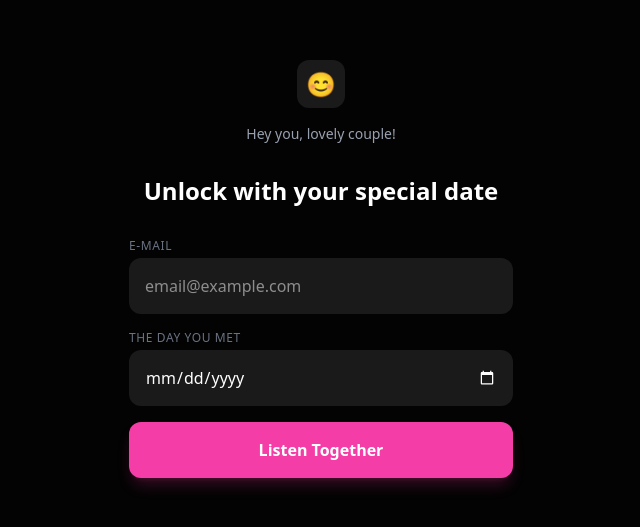
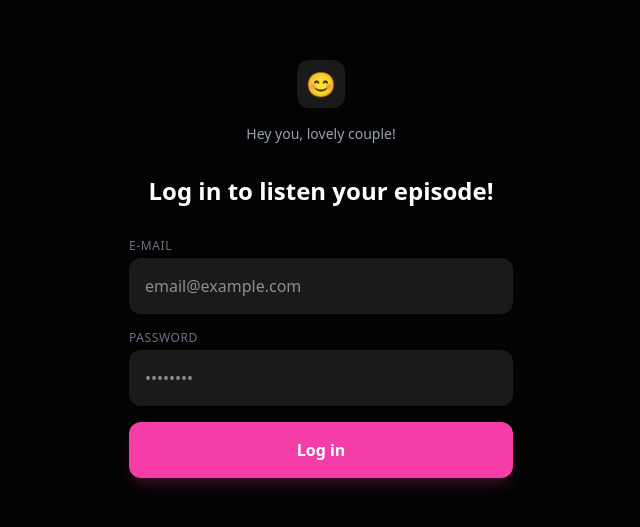
Before and after one commit to ourlovepodcast/our-love-podcast-app, a Next.js app: page /1 in a window 1280 px wide. Shown: the part 131-658 px from the top of the page, without its empty margins (319-959 px from the left). Built offline with nearby package versions, Linux system fonts and the light colour scheme.

Commit message:
Update page.tsx

```diff
--- a/app/[recordId]/page.tsx
+++ b/app/[recordId]/page.tsx
@@ -21,22 +21,9 @@ export default function PodcastPortal({ params }: { params: Promise<{ recordId:
     return `${minutes.toString().padStart(2, '0')}:${seconds.toString().padStart(2, '0')}`;
   };
 
-  /**
-   * IMPORTANT: This converts the browser's date (2006-05-18)
-   * to your exact Airtable format (5/18/2006).
-   */
-  const formatAirtableDate = (dateString: string) => {
-    if (!dateString) return '';
-    const [year, month, day] = dateString.split('-');
-    // Number() or parseInt() removes the leading zero from 05 to make it 5
-    return `${Number(month)}/${Number(day)}/${year}`;
-  };
-
   const handleUnlock = async (e: React.FormEvent) => {
     e.preventDefault();
     setError('');
-
-    const formattedPassword = formatAirtableDate(auth.password);
 
     const res = await fetch('/api/unlock', {
       method: 'POST',
@@ -44,7 +31,7 @@ export default function PodcastPortal({ params }: { params: Promise<{ recordId:
       body: JSON.stringify({
         recordId,
         email: auth.email,
-        password: formattedPassword
+        password: auth.password
       }),
     });
 
@@ -69,7 +56,7 @@ export default function PodcastPortal({ params }: { params: Promise<{ recordId:
               <span className="text-2xl">😊</span>
             </div>
             <p className="text-gray-400 text-sm">Hey you, lovely couple!</p>
-            <h2 className="text-2xl font-bold leading-tight">Unlock with your special date</h2>
+            <h2 className="text-2xl font-bold leading-tight">Log in to listen your episode!</h2>
 
           <form onSubmit={handleUnlock} className="space-y-4 text-left">
             <div>
@@ -83,21 +70,21 @@ export default function PodcastPortal({ params }: { params: Promise<{ recordId:
               />
             </div>
             <div>
-              <label className="block text-xs font-medium text-gray-500 mb-1 uppercase tracking-wider">The Day You Met</label>
+              <label className="block text-xs font-medium text-gray-500 mb-1 uppercase tracking-wider">Password</label>
               <input
-                type="date"
+                type="password"
                 required
-                className="w-full bg-[#1A1A1A] border-none text-white p-4 rounded-xl focus:ring-1 focus:ring-[#F53DA8] outline-none transition-all color-scheme-dark"
+                className="w-full bg-[#1A1A1A] border-none text-white p-4 rounded-xl focus:ring-1 focus:ring-[#F53DA8] outline-none transition-all"
+                placeholder="••••••••"
                 onChange={(e) => setAuth({...auth, password: e.target.value})}
               />
             </div>
             <button type="submit" className="w-full bg-[#F53DA8] hover:bg-[#D4348F] text-white font-bold py-4 rounded-xl transition-all shadow-lg shadow-pink-500/20 active:scale-95">
-              Listen Together
+              Log in
             </button>
             {error && <p className="text-red-400 text-center text-sm font-medium pt-2">{error}</p>}
           </form>
         </div>
-        <style jsx>{` .color-scheme-dark { color-scheme: dark; } `}</style>
       </div>
     );
   }
```
